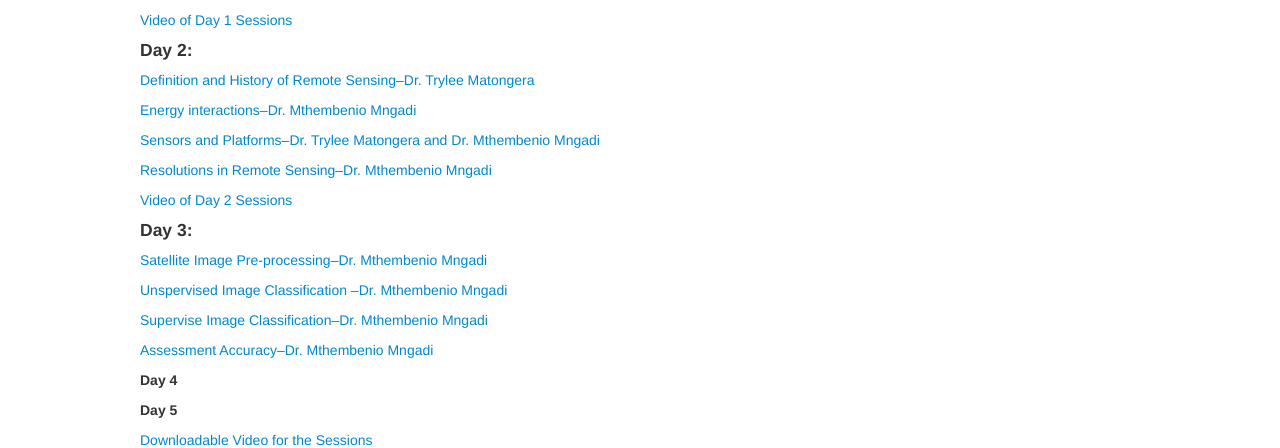
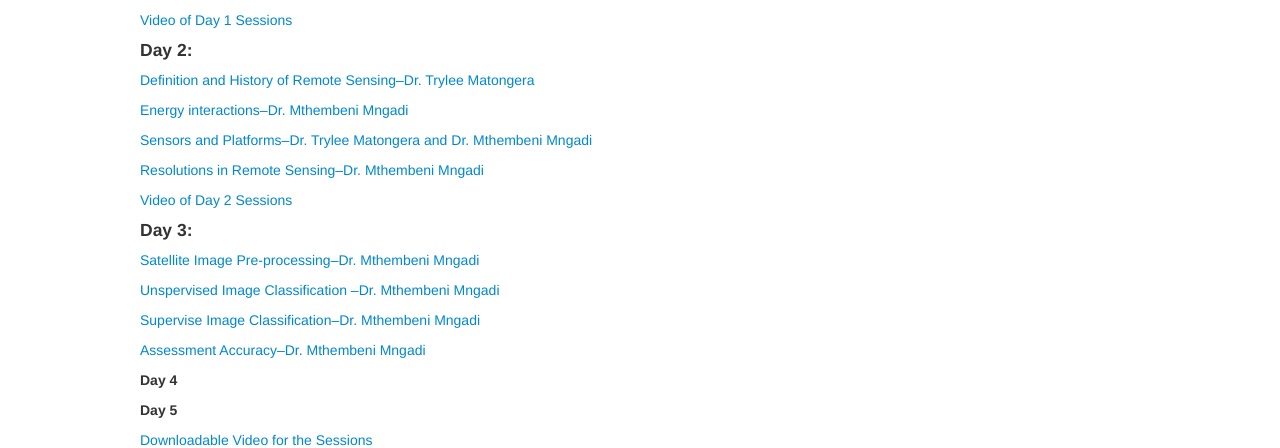
Before and after one commit to ccfscourseukzn/ccfscourseukzn.github.io, a Jekyll site: the page built from pages/lectures.md, in a window 1280 px wide. Shown: the part 562-1010 px from the top of the page. Built offline with Jekyll 4.4.1, drawn with Linux system fonts in a browser that asks for light colours.

Commit message:
Update lectures.md

```diff
--- a/pages/lectures.md
+++ b/pages/lectures.md
@@ -26,22 +26,22 @@ Below you'll find a list of links to lecture notes and code as well as links to
 <h4> Day 2: </h4>
 <a href="https://ccfscourseukzn.github.io/PDFLectures/History of remote sensing.pptx" download> Definition and History of Remote Sensing--Dr. Trylee Matongera</a> <br>
 
-<a href="https://ccfscourseukzn.github.io/PDFLectures/Energy interaction.ppt" download> Energy interactions--Dr. Mthembenio Mngadi</a> <br>
+<a href="https://ccfscourseukzn.github.io/PDFLectures/Energy interaction.ppt" download> Energy interactions--Dr. Mthembeni Mngadi</a> <br>
 
-<a href="https://ccfscourseukzn.github.io/PDFLectures/Sensors and Platforms.pptx" download> Sensors and Platforms--Dr. Trylee Matongera and Dr. Mthembenio Mngadi </a> <br>
+<a href="https://ccfscourseukzn.github.io/PDFLectures/Sensors and Platforms.pptx" download> Sensors and Platforms--Dr. Trylee Matongera and Dr. Mthembeni Mngadi </a> <br>
 
-<a href="https://ccfscourseukzn.github.io/PDFLectures/Resolutions in remote sensing.ppt" download> Resolutions in Remote Sensing--Dr. Mthembenio Mngadi</a> <br>
+<a href="https://ccfscourseukzn.github.io/PDFLectures/Resolutions in remote sensing.ppt" download> Resolutions in Remote Sensing--Dr. Mthembeni Mngadi</a> <br>
 
 <a href="https://harvard.zoom.us/rec/share/f1sZ4k_M_gCGlLVaombSDKDsfxOyz0mDUpRy1bmWP0YYOFSjJ38H7RvhXIGQC5jH.XB8DZqdcLae0YZxX?startTime=1689057673000" download> Video of Day 2 Sessions</a> <br>
 
 <h4> Day 3:</h4>
-<a href="https://ccfscourseukzn.github.io/PDFLectures/Image pre-processing.ppt" download> Satellite Image Pre-processing--Dr. Mthembenio Mngadi</a> <br>
+<a href="https://ccfscourseukzn.github.io/PDFLectures/Image pre-processing.ppt" download> Satellite Image Pre-processing--Dr. Mthembeni Mngadi</a> <br>
 
-<a href="https://ccfscourseukzn.github.io/PDFLectures/Unsupervised Image Classification.pptx" download> Unspervised Image Classification --Dr. Mthembenio Mngadi</a> <br>
+<a href="https://ccfscourseukzn.github.io/PDFLectures/Unsupervised Image Classification.pptx" download> Unspervised Image Classification --Dr. Mthembeni Mngadi</a> <br>
 
-<a href="https://ccfscourseukzn.github.io/PDFLectures/Supervise Classification.ppt" download> Supervise Image Classification--Dr. Mthembenio Mngadi</a> <br>
+<a href="https://ccfscourseukzn.github.io/PDFLectures/Supervise Classification.ppt" download> Supervise Image Classification--Dr. Mthembeni Mngadi</a> <br>
 
-<a href="https://ccfscourseukzn.github.io/PDFLectures/Accuracy Assessment.pptx" download> Assessment Accuracy--Dr. Mthembenio Mngadi</a> <br>
+<a href="https://ccfscourseukzn.github.io/PDFLectures/Accuracy Assessment.pptx" download> Assessment Accuracy--Dr. Mthembeni Mngadi</a> <br>
 
 
 ##### Day 4
```
